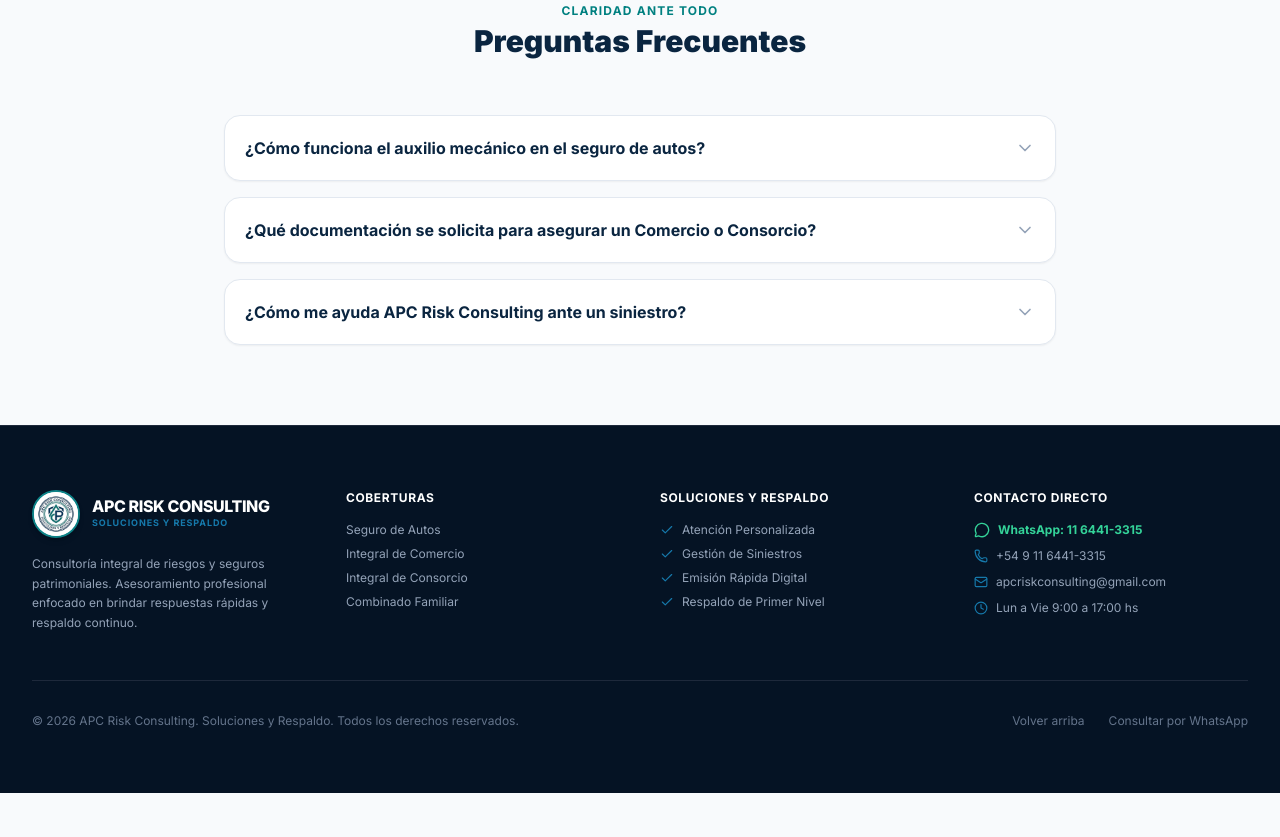
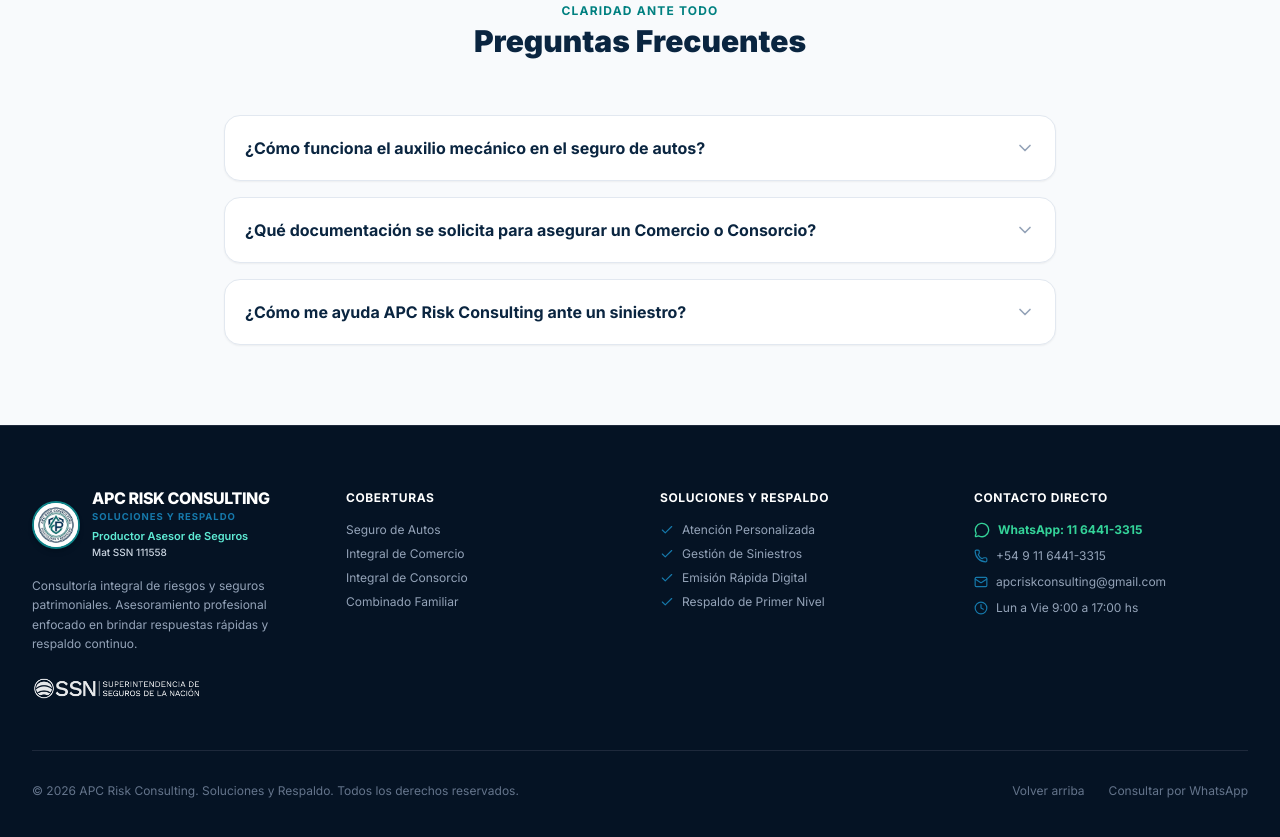
Before and after one commit to aperezcantero0-cyber/APCRisk, a plain HTML site: page index.html in a window 1280 px wide. Shown: the part 3337-4174 px from the top of the page. Before the commit the page ends 4130 px from the top, so only its background shows below. Drawn offline with nearby package versions, Linux system fonts and the light colour scheme.

Commit message:
Add files via upload

```diff
--- a/index.html
+++ b/index.html
@@ -647,12 +647,18 @@
                         </div>
                         <div class="flex flex-col">
                             <span class="text-base font-extrabold text-white tracking-tight leading-none">APC RISK CONSULTING</span>
-                            <span class="text-[9px] text-apcTeal-400 font-bold tracking-widest uppercase mt-0.5">SOLUCIONES Y RESPALDO</span>
+                            <span class="text-[9.5px] text-apcTeal-400 font-bold tracking-widest uppercase mt-1">SOLUCIONES Y RESPALDO</span>
+                            <span class="text-[11px] text-teal-300 font-semibold mt-1">Productor Asesor de Seguros</span>
+                            <span class="text-[10px] text-slate-300 font-medium">Mat SSN 111558</span>
                         </div>
                     </div>
                     <p class="text-xs text-slate-400 leading-relaxed">
                         Consultoría integral de riesgos y seguros patrimoniales. Asesoramiento profesional enfocado en brindar respuestas rápidas y respaldo continuo.
                     </p>
+                    <!-- Distintivo Oficial SSN -->
+                    <div class="pt-1">
+                        <img src="SSN_Argentina_logo.png" alt="Superintendencia de Seguros de la Nación" class="h-7 w-auto object-contain brightness-0 invert opacity-90 hover:opacity-100 transition-opacity">
+                    </div>
                 </div>
 
                 <!-- Col 2 -->
```
Also changed, not shown: SSN_Argentina_logo.png (added).
